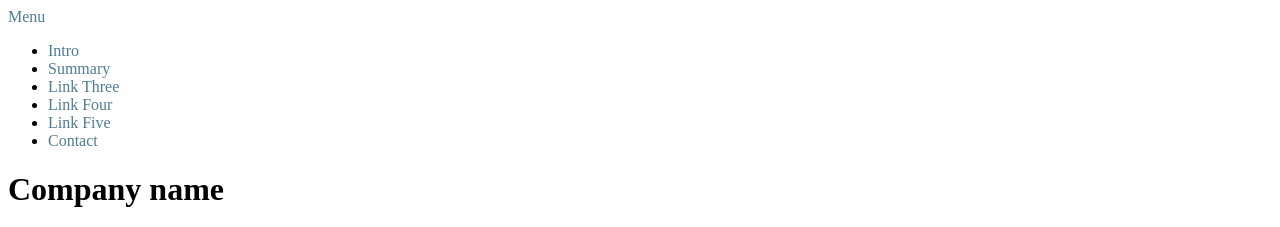
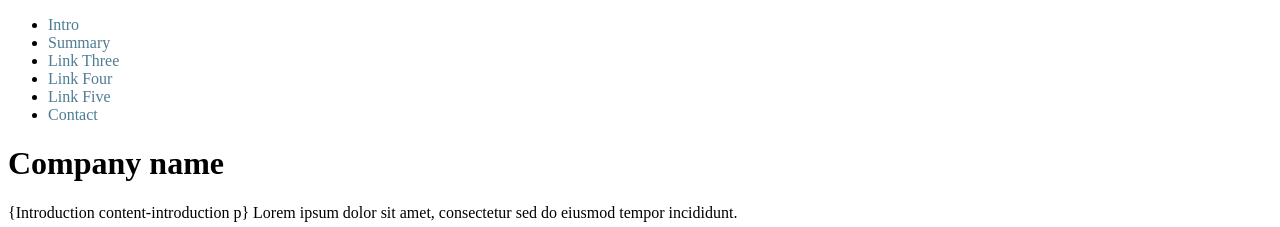
Before and after one commit to knewyousir/webFEF-session7, a plain HTML site: page app/index.html in a window 1280 px wide. Shown: the top 227 px of the page. Drawn offline with Linux system fonts and the light colour scheme.

Commit message:
initial commit

```diff
--- a/app/index.html
+++ b/app/index.html
@@ -9,7 +9,6 @@
 <body>
 
   <div class="nav">
-    <a href="#" id="pull">Menu</a>
     <ul>
       <li><a href="#one">Intro</a></li>
       <li><a href="#two">Summary</a></li>
```
Also changed, not shown: README.md.
